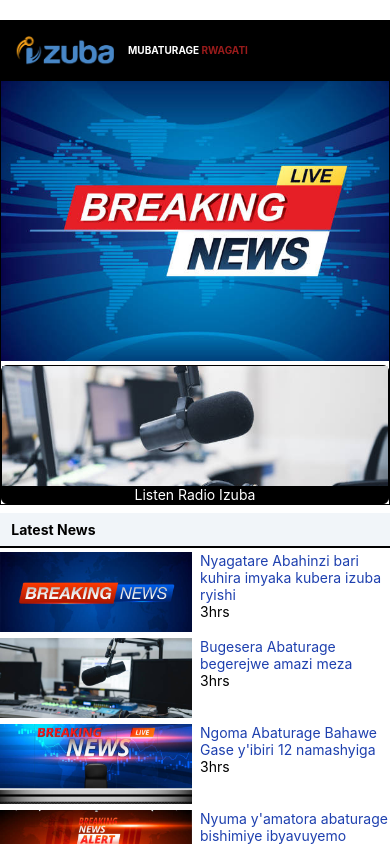
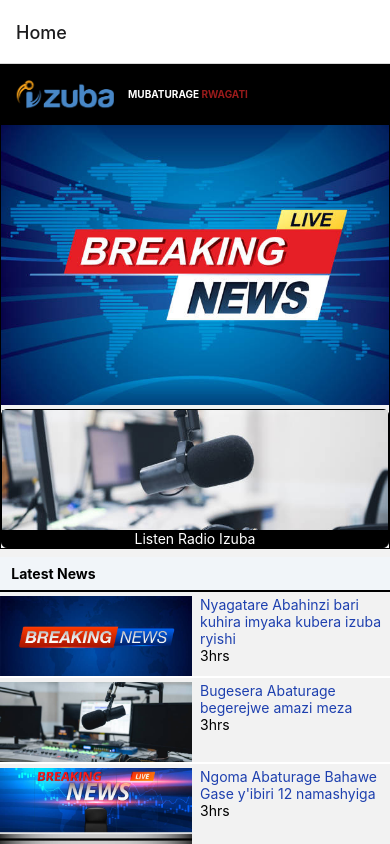
Before and after one commit to dveloper-Elisa/izubatvr, a React Native app: screen /Home in a window 390 px wide. Shown: the top 844 px of the page. Built offline with nearby package versions, Linux system fonts and the light colour scheme.

Commit message:
--ammend

```diff
--- a/App.js
+++ b/App.js
@@ -1,13 +1,20 @@
 import { StatusBar } from "expo-status-bar";
 import { StyleSheet, Text, View } from "react-native";
+import { NavigationContainer } from "@react-navigation/native";
+import { createNativeStackNavigator } from "@react-navigation/native-stack";
 import Home from "./pages/home.js";
 import Footer from "./pages/footer.js";
+import Tvscreen from "./screens/tvScreen.js";
+
+const Stack = createNativeStackNavigator();
 
 export default function App() {
   return (
-    <View style={""}>
-      <Home />
-      <Footer />
-    </View>
+    <NavigationContainer>
+      <Stack.Navigator initialRouteName="Home">
+        <Stack.Screen name="Home" component={Home} />
+        <Stack.Screen name="TV" component={Tvscreen} />
+      </Stack.Navigator>
+    </NavigationContainer>
   );
 }
--- a/component/sidebar.js
+++ b/component/sidebar.js
@@ -7,9 +7,14 @@
   TouchableOpacity,
   ImageBackground,
 } from "react-native";
+import { useNavigation } from "@react-navigation/native";
 import tw from "twrnc";
 
 const Sidebar = ({ closeSidebar }) => {
+  const navigation = useNavigation();
+  const navigateTv = () => {
+    navigation.navigate("TV");
+  };
   return (
     <ScrollView
       contentContainerStyle={tw`relative h-full flex flex-col w-full bg-black p-4`}
@@ -29,7 +34,10 @@
 
       <View style={tw`flex flex-col gap-4`}>
         <View style={tw`border-b border-gray-600 pb-4`}>
-          <Text style={tw`text-white mb-3 border-b-1 font-bold`}>
+          <Text
+            onPress={navigateTv}
+            style={tw`text-white mb-3 border-b-1 font-bold`}
+          >
             Watch Izuba TV
           </Text>
           <Text style={tw`text-white mb-3 border-b-1 font-bold`}>
--- a/package.json
+++ b/package.json
@@ -9,11 +9,16 @@
     "web": "expo start --web"
   },
   "dependencies": {
+    "@react-navigation/native": "^6.1.18",
+    "@react-navigation/native-stack": "^6.11.0",
     "expo": "~51.0.26",
+    "expo-av": "~14.0.6",
     "expo-status-bar": "~1.12.1",
     "react": "18.2.0",
     "react-native": "0.74.5",
     "react-native-vector-icons": "^10.1.0",
+    "react-native-video": "^6.4.3",
+    "react-native-youtube-iframe": "^2.3.0",
     "twrnc": "^4.5.0"
   },
   "devDependencies": {
--- a/pages/home.js
+++ b/pages/home.js
@@ -32,9 +32,9 @@
   ];
 
   return (
-    <View style={tw`mb-5`}>
+    <View style={tw``}>
       <View
-        style={tw`flex flex-row justify-between items-center px-2 mt-5 bg-black`}
+        style={tw`flex flex-row justify-between items-center px-2 bg-black`}
       >
         <View style={tw`w-fit h-fit flex flex-row items-center py-2`}>
           <Image
--- a/screens/tv.js
+++ /dev/null
@@ -1,4 +0,0 @@
-import { React } from "react";
-import { View, Text } from "react-native";
-
-import tw from "twrnc";
--- /dev/null
+++ b/screens/tvScreen.js
@@ -0,0 +1,28 @@
+import React from "react";
+import { View, Text } from "react-native";
+import { Video } from "expo-av";
+import videoFile from "../assets/video.mp4";
+import tw from "twrnc";
+
+const Tvscreen = () => {
+  return (
+    <View>
+      <Video
+        source={videoFile}
+        useNativeControls
+        style={tw`w-full h-60`}
+        resizeMode="contain"
+        shouldPlay
+      />
+
+      <Text
+        style={tw`w-full bg-slate-100 border-b-2 mt-2 p-2 text-center font-bold`}
+      >
+        TV News
+      </Text>
+      <Text style={tw`text-center`}>Mu baturage rwagati</Text>
+    </View>
+  );
+};
+
+export default Tvscreen;
```
Also changed, not shown: 2 other files (tests, documents, lock files or other folders).
